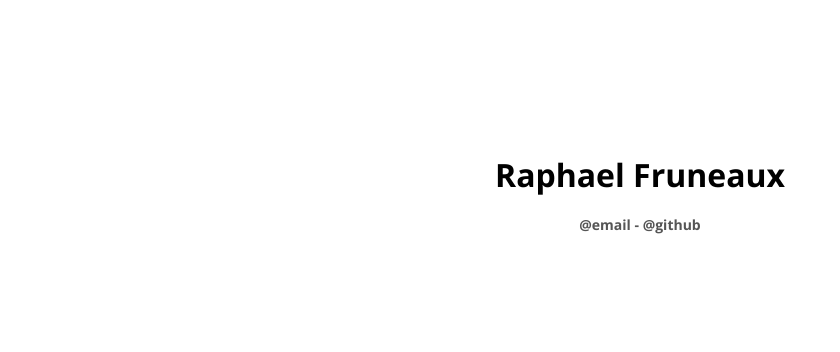
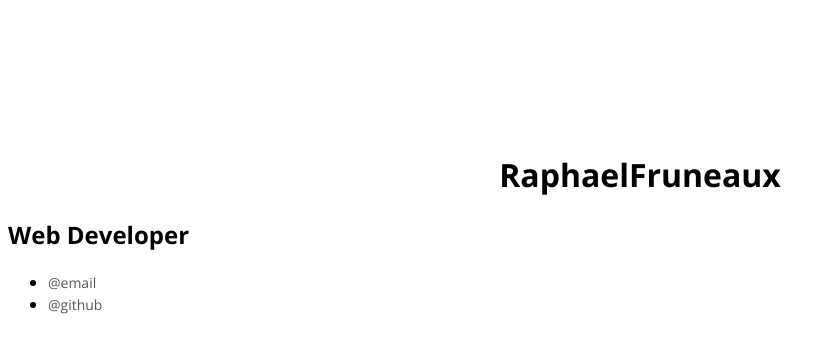
Before and after one commit to raphaelfruneaux/raphaelfruneaux.github.io, a plain HTML site: page index.html in a window 1280 px wide. Shown: the part 18-370 px from the top of the page, without its empty margins (0-840 px from the left). Drawn offline with nearby package versions, Linux system fonts and the light colour scheme.

Commit message:
change html

```diff
--- a/index.html
+++ b/index.html
@@ -1,20 +1,18 @@
-
 <!DOCTYPE html>
 <html lang="pt-br">
 <head>
     <meta charset="UTF-8">
-    <title>Raphael Fruneaux</title>
+    <title>Raphael Fruneaux - Web Developer</title>
     <link href="styles.css" rel="stylesheet">
 </head>
 <body>
 
-    <h1>
-	Raphael Fruneaux <br>
-	<small>
-	    <a href="mailto:raphaelfruno@gmail.com">@email</a> -
-	    <a href="http://github.com.br/raphaelfruneaux" target="_blank">@github</a>
-	</small>
-    </h1>
+    <h1>Raphael<span>Fruneaux</span></h1>
+    <h2>Web Developer</h2>
+    <ul>
+        <li><a href="mailto:raphaelfruno@gmail.com">@email</a></li>
+        <li><a href="http://github.com.br/raphaelfruneaux" target="_blank">@github</a></li>
+    </ul>
 
     <script>
       (function(i,s,o,g,r,a,m){i['GoogleAnalyticsObject']=r;i[r]=i[r]||function(){
```
